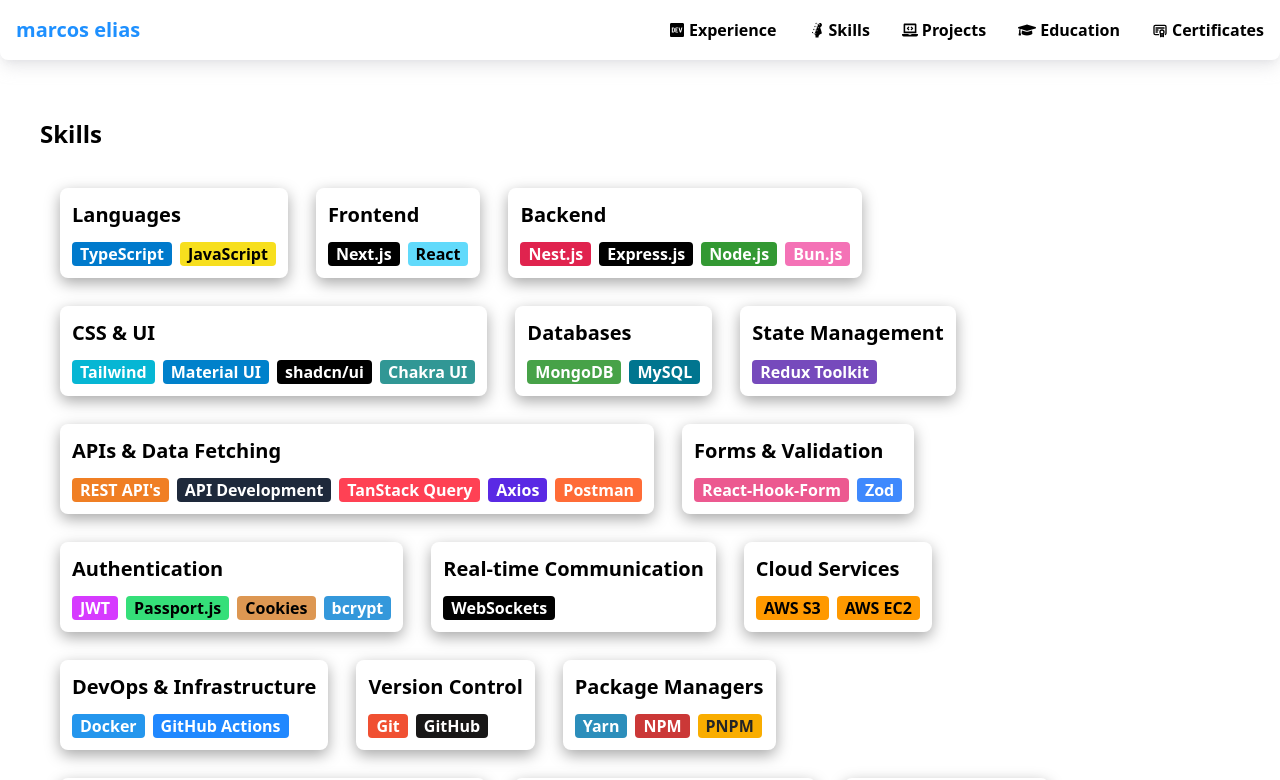
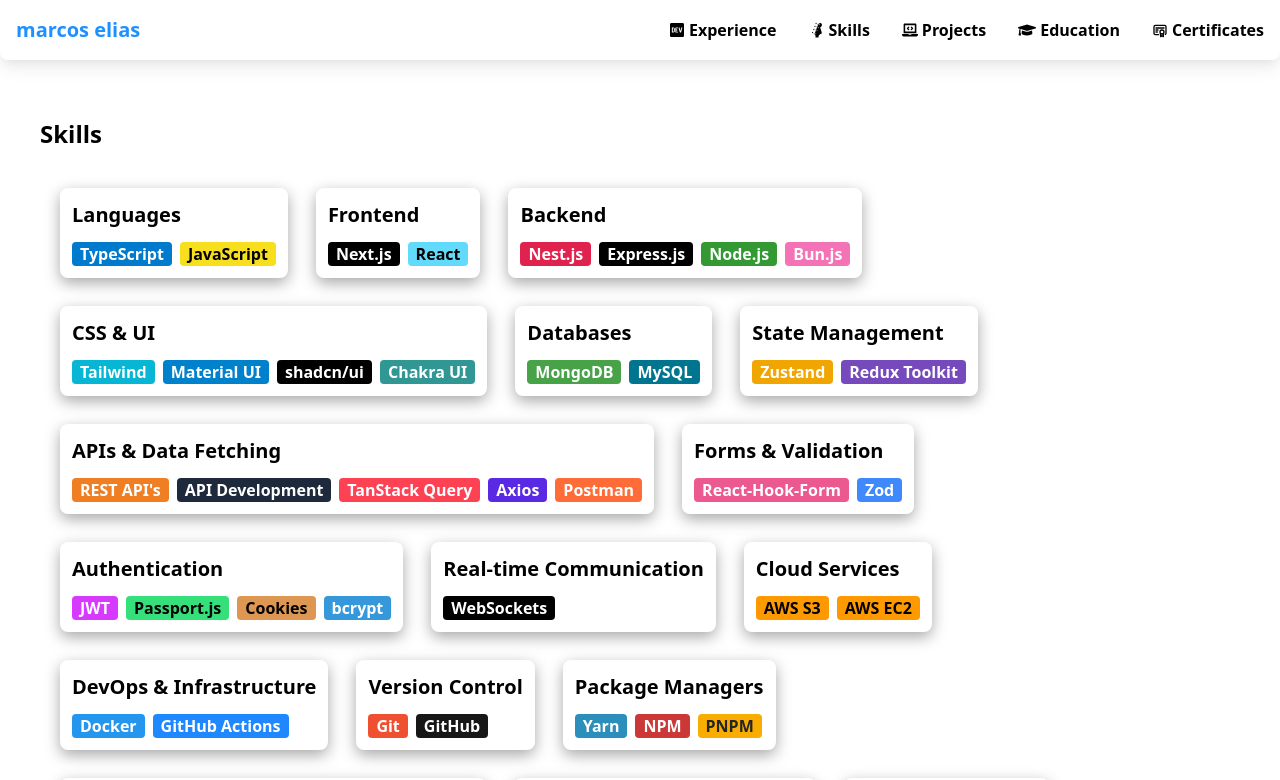
Before and after one commit to mark-elias/MyPortfolio_Next.js, a Next.js app: page /skills in a window 1280 px wide. Shown: the top 780 px of the page. Built offline with nearby package versions, Linux system fonts and the light colour scheme.

Commit message:
add zustand badge to skills

```diff
--- a/src/constants/skills.constants.ts
+++ b/src/constants/skills.constants.ts
@@ -1,5 +1,5 @@
 export const skillCategories = [
-  // 🎯 TIER 1: CORE STACK (What you're hired for)
+  // core stack
   {
     id: "languages",
     name: "Languages",
@@ -21,23 +21,25 @@
   //   skills: ["Node.js", "Bun.js"],
   // },
 
-  // 🎨 TIER 2: UI & STYLING (Full-stack capability)
+  // ui styling
   {
     id: "css-frameworks",
     name: "CSS & UI",
     skills: ["Tailwind", "Material UI", "shadcn/ui", "Chakra UI"],
   },
 
-  // 💾 TIER 3: DATA MANAGEMENT (Critical for real apps)
+  // databases
   {
     id: "databases",
     name: "Databases",
     skills: ["MongoDB", "MySQL"],
   },
+
+  // global state management
   {
     id: "state-management",
     name: "State Management",
-    skills: ["Redux Toolkit"],
+    skills: ["Zustand", "Redux Toolkit"],
   },
   // {
   //   id: "orms-odms",
@@ -45,7 +47,7 @@
   //   skills: ["Mongoose", "Prisma"],
   // },
 
-  // 🔌 TIER 4: API & FORMS (Essential full-stack)
+  // apis & forms
   {
     id: "apis-data-fetching",
     name: "APIs & Data Fetching",
@@ -63,7 +65,7 @@
     skills: ["React-Hook-Form", "Zod"],
   },
 
-  // 🔐 TIER 5: BUSINESS LOGIC (Real-world experience)
+  // auth & payments
   {
     id: "authentication",
     name: "Authentication",
@@ -80,7 +82,7 @@
     skills: ["WebSockets"],
   },
 
-  // ☁️ TIER 6: CLOUD & DEVOPS (Shows scalability knowledge)
+  // cloud and devops
   {
     id: "cloud-services",
     name: "Cloud Services",
@@ -93,7 +95,7 @@
     skills: ["Docker", "GitHub Actions"],
   },
 
-  // 🛠️ TIER 7: DEVELOPMENT TOOLS (Supporting skills)
+  // dev tools
   {
     id: "version-control",
     name: "Version Control",
@@ -110,12 +112,14 @@
     skills: ["Unix/Linux", "Terminal/CLI", "SSH", "Vim", "NVM"],
   },
 
-  // 🚀 TIER 8: DEPLOYMENT & COLLABORATION (Team readiness)
+  // deployment
   {
     id: "deployment",
     name: "Deployment",
     skills: ["Vercel", "Render", "GitHub Pages"],
   },
+
+  // collaboration
   {
     id: "collaboration",
     name: "Collaboration",
@@ -123,7 +127,4 @@
   },
 ] as const;
 
-export const skillsToLearn = [
-  "Stripe",
-  "Hono",
-] as const;
+export const skillsToLearn = ["Stripe", "Hono"] as const;
```
Lines whose indentation alone changed are shown as unchanged.
